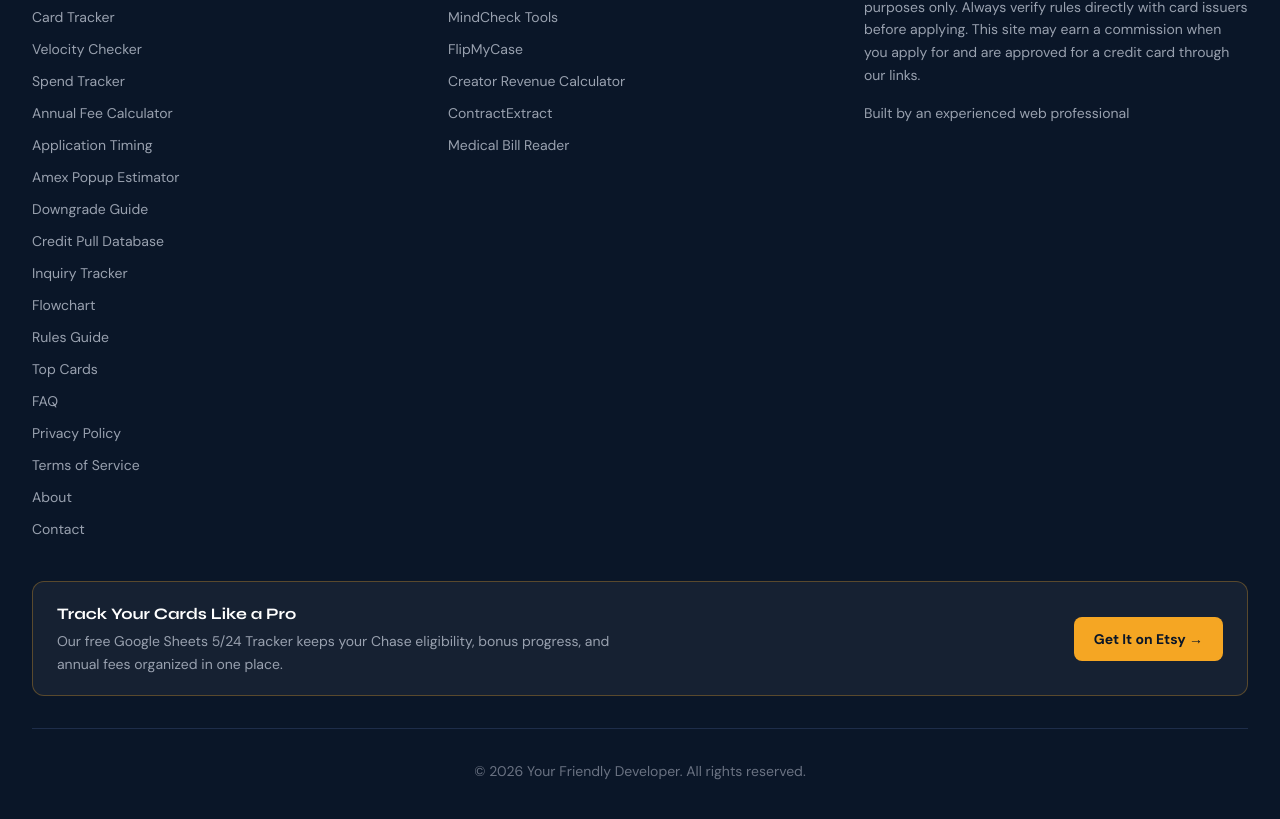
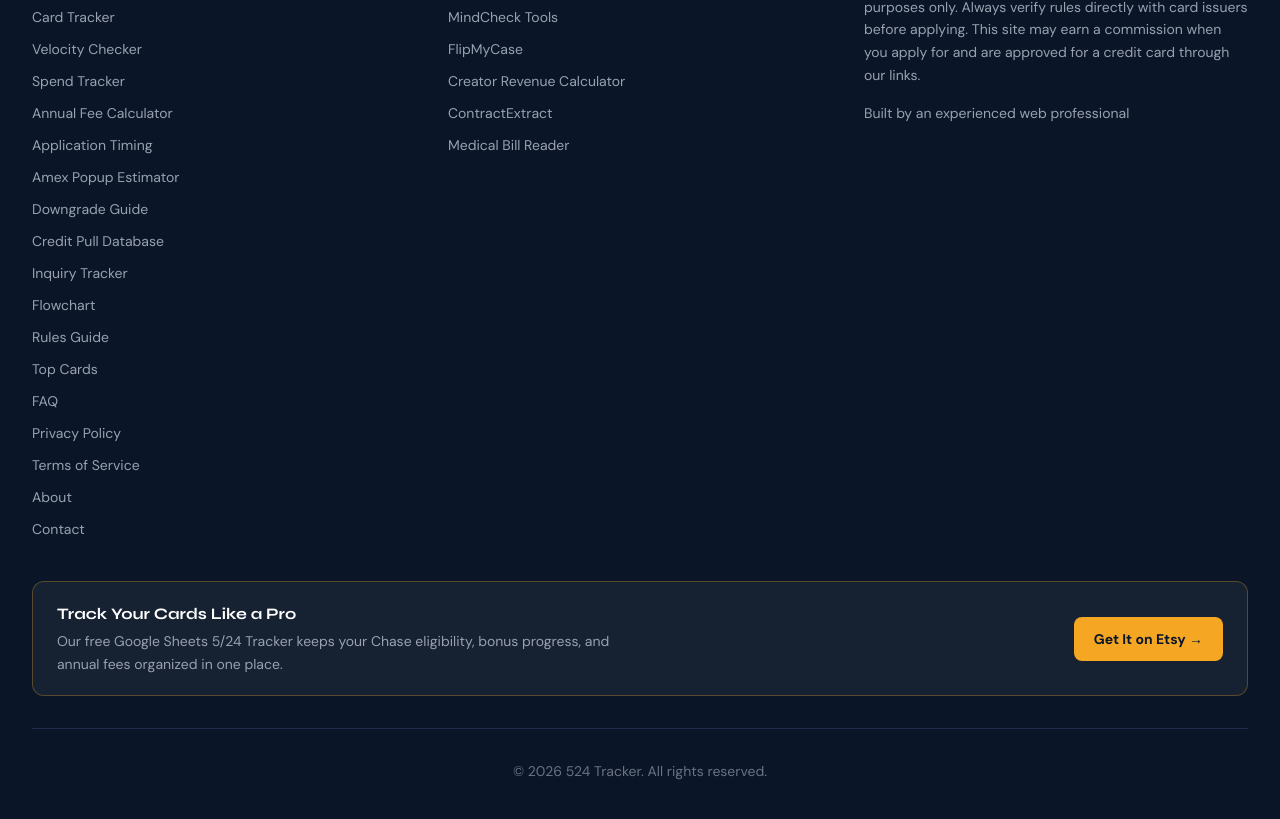
Before and after one commit to raiderj77/524tracker, a Next.js app: page / in a window 1280 px wide. Shown: the part 4653-5472 px from the top of the page. Built offline with nearby package versions, Linux system fonts and the light colour scheme.

Commit message:
fix: update copyright to 524 Tracker

```diff
--- a/src/components/Footer.tsx
+++ b/src/components/Footer.tsx
@@ -110,7 +110,7 @@
 
         <div className="border-t border-brand-slate mt-8 pt-8 text-center">
           <p className="text-sm text-gray-500">
-            &copy; {currentYear} Your Friendly Developer. All rights reserved.
+            &copy; {currentYear} 524 Tracker. All rights reserved.
           </p>
         </div>
       </div>
```
